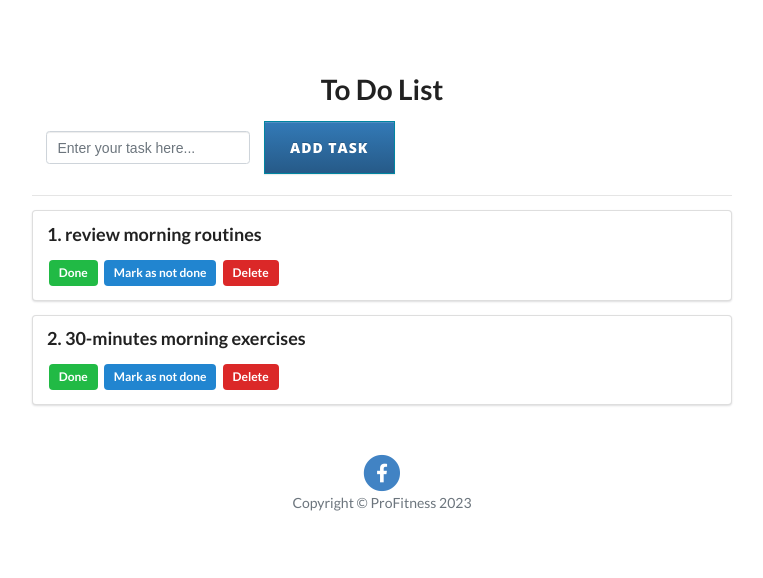
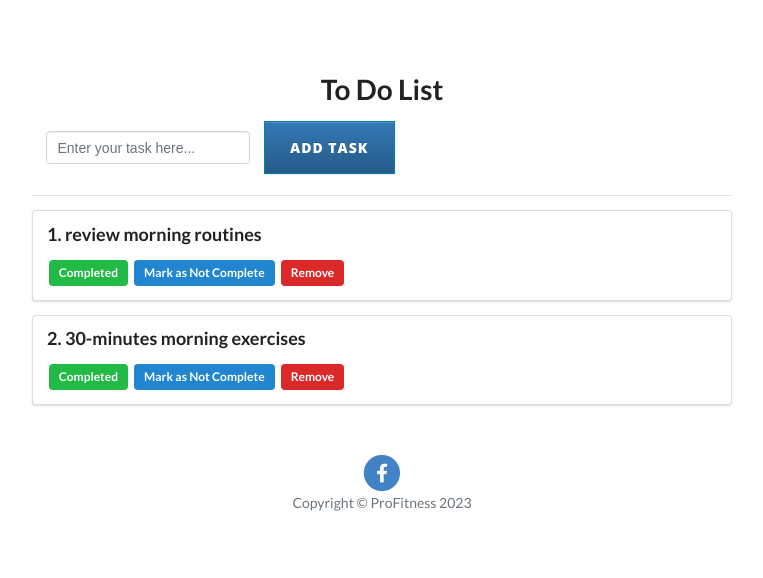
Before and after one commit to phatch9/ProFitness, a Flask app: page /todolist in a window 1280 px wide. Shown: the part 646-1224 px from the top of the page, without its empty margins (258-1021 px from the left). Run offline with Flask 2, Linux system fonts and the light colour scheme; a user stored in the database is signed in; data comes from the database, SQL or seed files in the repository; both versions use the stored data as it was after the commit; some libraries are stand-ins or nearby versions.

Commit message:
replaced contents index

```diff
--- a/fitness/templates/base.html
+++ b/fitness/templates/base.html
@@ -116,17 +116,17 @@
 
                 <div class="dropdown-divider"></div>
                 <a class="dropdown-item" href="/cardio"
-                  >Cardio Workout Suggestions</a
+                  >Cardio Session</a
                 >
                 <a class="dropdown-item" href="/strength"
-                  >Anaerobic Workout Suggestions</a
+                  >Anaerobic Session</a
                 >
                 <a class="dropdown-item" href="/todolist">To Do List</a>
                 <a class="dropdown-item" href="/admin"
-                  >Keep Track of Workout Records</a
+                  >Workout Tracking</a
                 >
                 <a class="dropdown-item" href="/pomodoroTimer"
-                  >Workout Timer & Listen to Music</a
+                  >Timer & Music</a
                 >
                 <div class="dropdown-divider"></div>
                 <a class="dropdown-item" href="/delete">Delete Account</a>
--- a/fitness/templates/todolist.html
+++ b/fitness/templates/todolist.html
@@ -20,10 +20,10 @@
         <p class="ui big header">{{todo.id }}. {{ todo.title }}</p>
         {% if todo.complete == False %}
         <span class="ui gray label">Not Complete</span>
-        <a class="ui blue label" href="/update/{{ todo.id }}">Mark as done</a> {% else %}
-        <span class="ui green label">Done</span>
-        <a class="ui blue label" href="/update/{{ todo.id }}">Mark as not done</a> {% endif %}
-        <a class="ui red label" href="/delete/{{ todo.id }}">Delete</a>
+        <a class="ui blue label" href="/update/{{ todo.id }}">Mark as Commpleted</a> {% else %}
+        <span class="ui green label">Completed</span>
+        <a class="ui blue label" href="/update/{{ todo.id }}">Mark as Not Complete</a> {% endif %}
+        <a class="ui red label" href="/delete/{{ todo.id }}">Remove</a>
     </div>
     {% endfor %}
 </div>
```
Also changed, not shown: fitness/site.db.
